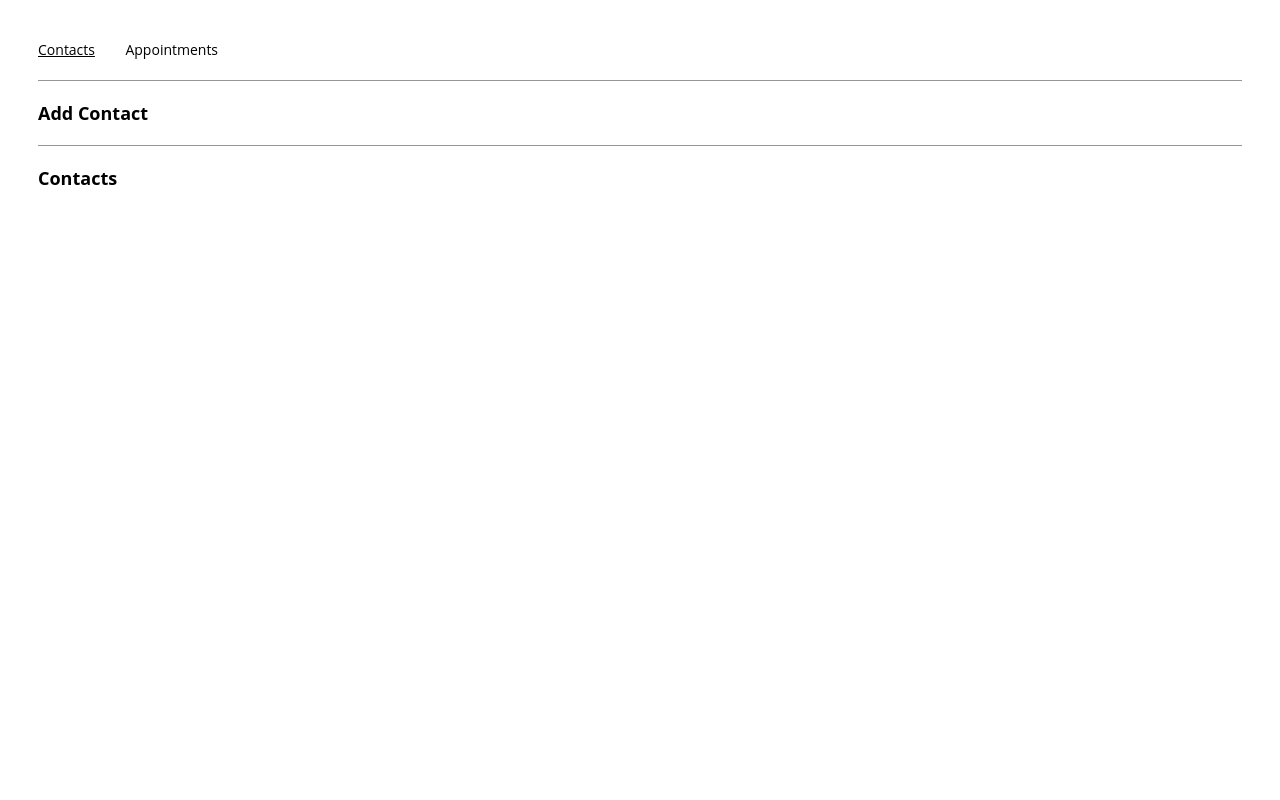
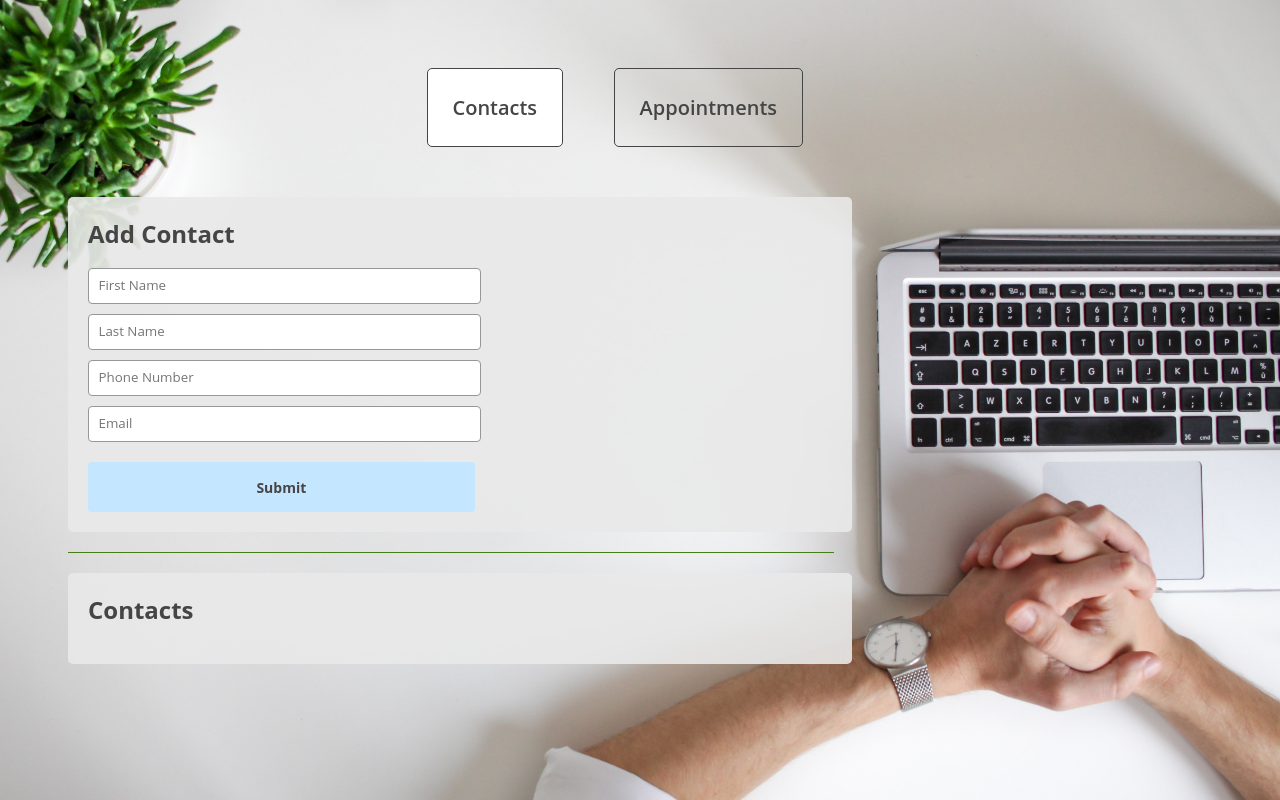
Before and after one commit to nanualinav/appointment-planner, a React (Create React App) app: page /contacts in a window 1280 px wide. Built offline with nearby package versions, Linux system fonts and the light colour scheme.

Commit message:
Redesign app

```diff
--- a/public/index.css
+++ b/public/index.css
@@ -1,70 +1,95 @@
+* {
+  color: #454545;
+  font-family: "Open Sans", sans-serif;
+}
+
+body {
+  background-image: url("./images/background.jpg");
+  background-size: cover;
+  background-repeat: no-repeat;
+}
 #root {
-  padding: 30px;
-  font-family: "Open Sans", sans-serif;
+  padding: 30px 60px;
 }
 
 nav > a {
   font-style: normal;
   font-weight: normal;
-  font-size: 14px;
-  color: #000000;
-  margin-right: 30.5px;
+  font-size: 20px;
+  margin-right: 50.5px;
   text-decoration-line: none;
+  padding: 25px;
+  border-radius: 5px;
+  border: 1px solid #454545;
+  font-weight: 550;
 }
 
 nav > a.active {
-  text-decoration-line: underline;
+  background-color: white
 }
 
 nav {
   padding-bottom: 20px;
-  border-bottom: 1px solid #979797;
-  margin-bottom: 20px;
+  margin-bottom: 30px;
+  margin-top: 30px;
+  display: flex;
+  justify-content: center;
 }
 
 h2 {
   font-weight: bold;
-  font-size: 18px;
-  color: #000000;
   margin: 0;
   margin-bottom: 18px;
 }
 
 section {
+  background-color: rgba(233, 233, 233, .9);
+  height: 100%;
+  padding: 20px;
+  border-radius: 5px;
+  width: 65%;
+  display: inline-block;
 }
 
 hr {
   border: none;
-  border-top: 1px solid #979797;
+  border-top: 1px solid #477d15;
   margin: 20px 0;
+  width: 67%;
 }
 
 input[type="submit"] {
-  background: #03a8d8;
+
   border-radius: 4px;
-  color: #ffffff;
   font-weight: bold;
   font-size: 14px;
   border: none;
   outline: none;
   padding: 10px 0;
-  width: 100%;
-  font-family: "Open Sans", sans-serif;
+  width: 52%;
+  height: 50px;
   margin-top: 10px;
   margin-bottom: 0px;
 }
 
+.contact input[type="submit"] {
+  background-color: #C5E6FF;
+
+}
+
+.appointment input[type="submit"] {
+  background-color: #FFF4C4;
+}
+
 input,
 select {
-  font-family: "Open Sans", sans-serif;
   background: #ffffff;
   border: 1px solid #979797;
   border-radius: 4px;
   padding: 7px 9.5px 9px 9.5px;
   outline: none;
-  width: 100%;
+  width: 50%;
   margin-bottom: 10px;
-  box-sizing: border-box;
 }
 
 .tile {
--- a/src/containers/appointmentsPage/AppointmentsPage.js
+++ b/src/containers/appointmentsPage/AppointmentsPage.js
@@ -16,8 +16,12 @@ export const AppointmentsPage = () => {
 
   return (
     <div>
-      <section>
+      <section className="appointment">
         <h2>Add Appointment</h2>
+        <input type="text" placeholder="Title"/>
+        <input type="text" placeholder="Contact"/>
+        <input type="datetime-local" placeholder="Date"/>
+        <input type="submit"/>
       </section>
       <hr />
       <section>
--- a/src/containers/contactsPage/ContactsPage.js
+++ b/src/containers/contactsPage/ContactsPage.js
@@ -21,8 +21,13 @@ export const ContactsPage = () => {
 
   return (
     <div>
-      <section>
+      <section className="contact">
         <h2>Add Contact</h2>
+        <input type="text" placeholder="First Name"/>
+        <input type="text" placeholder="Last Name"/>
+        <input type="text" placeholder="Phone Number"/>
+        <input type="email" placeholder="Email"/>
+        <input type="submit"/>
       </section>
       <hr />
       <section>
```
Also changed, not shown: public/images/background.jpg (added).
